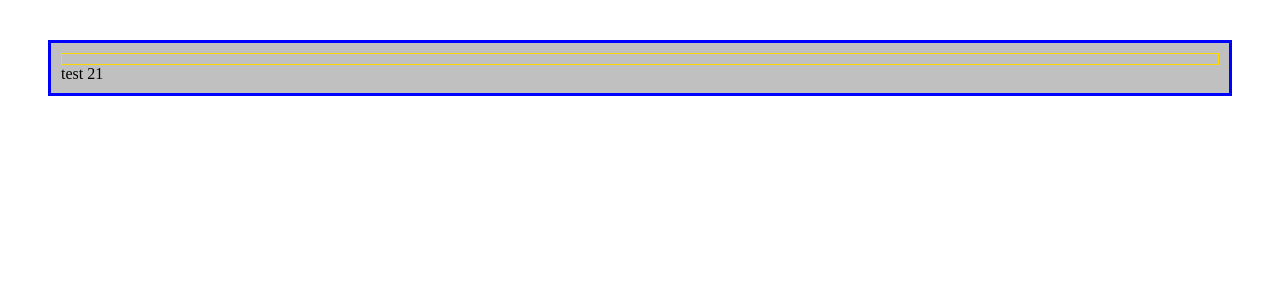
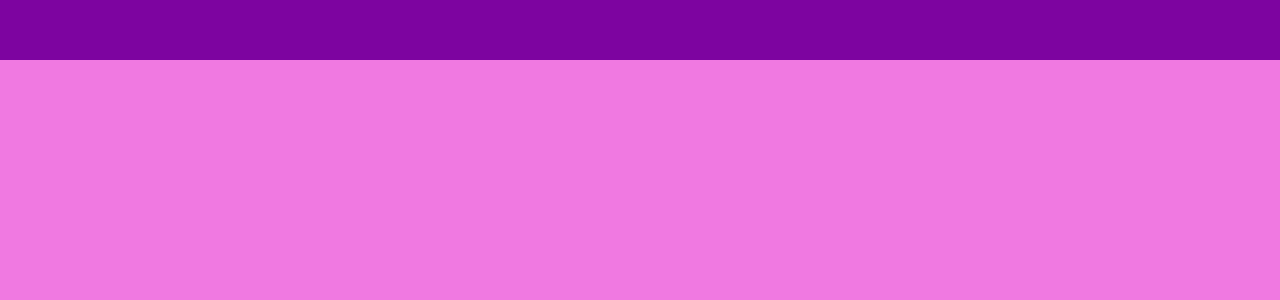
Before and after one commit to DoshSempai/study-platform, a React app: page / in a window 1280 px wide. Shown: the top 300 px of the page. Built offline with nearby package versions, Linux system fonts and the light colour scheme.

Commit message:
Header and colors

```diff
--- a/src/App.css
+++ /dev/null
@@ -1,14 +0,0 @@
-.wrapper {
-    margin: 40px;
-    border: 3px solid blue;
-}
-
-.wrapper {
-    padding: 10px;
-    background-color: silver;
-}
-
-.item {
-    padding: 5px;
-    border: 1px solid gold;
-}
--- a/src/App.tsx
+++ /dev/null
@@ -1,20 +0,0 @@
-import React from 'react';
-import Test from './Test';
-
-interface Child {
-	text: string;
-}
-
-interface State {
-	type: string;
-	children: Child[];
-}
-
-const App = (): JSX.Element => (
-	<div className="wrapper">
-		<div className="item"></div>
-		<Test />
-	</div>
-);
-
-export default App;
--- a/src/Test.tsx
+++ /dev/null
@@ -1,5 +0,0 @@
-import React from 'react';
-
-const Test = (): JSX.Element => <div className="test">test 21</div>;
-
-export default Test;
--- a/src/index.tsx
+++ b/src/index.tsx
@@ -1,7 +1,6 @@
 import React from 'react';
 import { render } from 'react-dom';
-
-import App from './App';
-import './App.css';
+import App from './view/App';
+import './reset.css';
 
 render(<App />, document.getElementById('app'));
--- /dev/null
+++ b/src/view/App.css
@@ -0,0 +1,4 @@
+.app {
+    height: 100vh;
+    background: #f079e1;
+}
--- /dev/null
+++ b/src/view/App.tsx
@@ -0,0 +1,11 @@
+import React from 'react';
+import './App.css';
+import { Header } from './header/Header';
+
+const App = (): JSX.Element => (
+	<div className="app">
+		<Header />
+	</div>
+);
+
+export default App;
--- /dev/null
+++ b/src/view/header/Header.css
@@ -0,0 +1,5 @@
+.header {
+    width: 100%;
+    height: 60px;
+    background-color: #7d04a0;
+}
--- /dev/null
+++ b/src/view/header/Header.tsx
@@ -0,0 +1,4 @@
+import React from 'react';
+import './Header.css';
+
+export const Header = (): JSX.Element => <header className="header"></header>;
```
Also changed, not shown: src/reset.css (added, +9 -0 lines).
